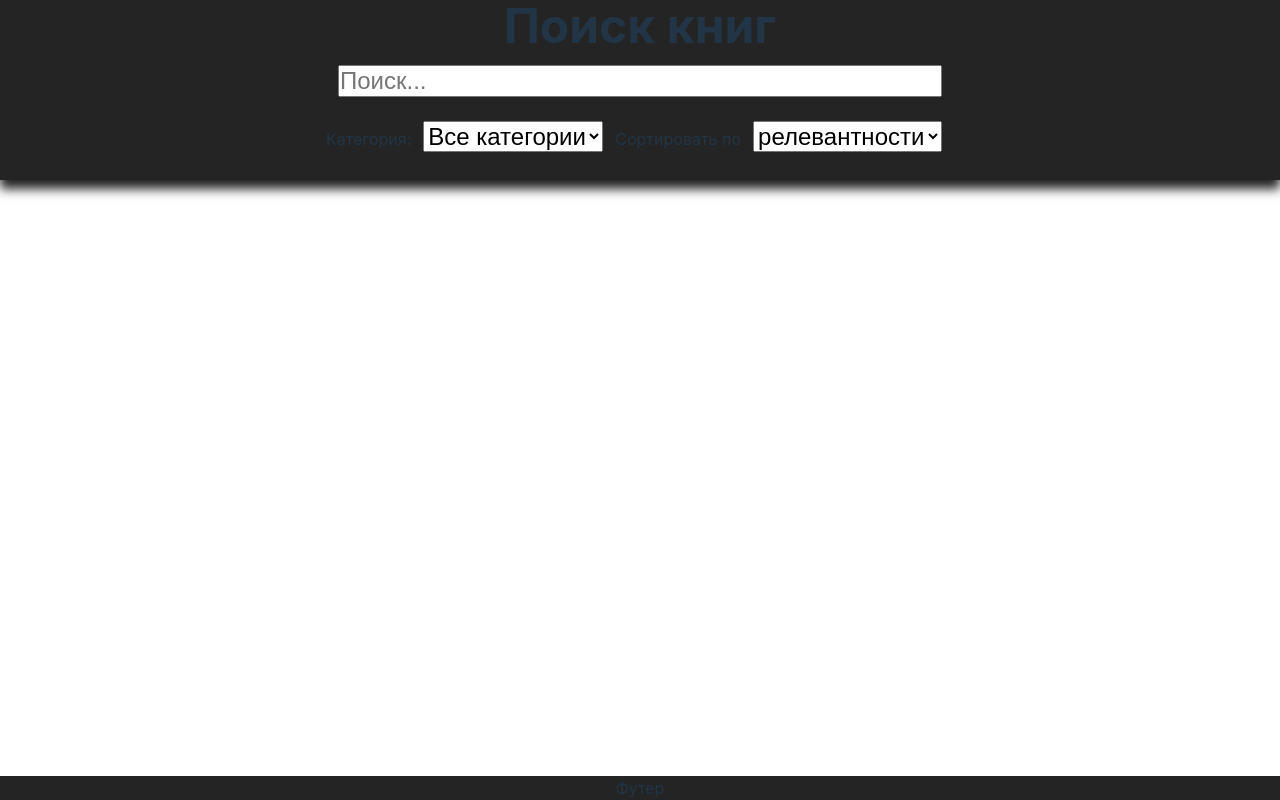
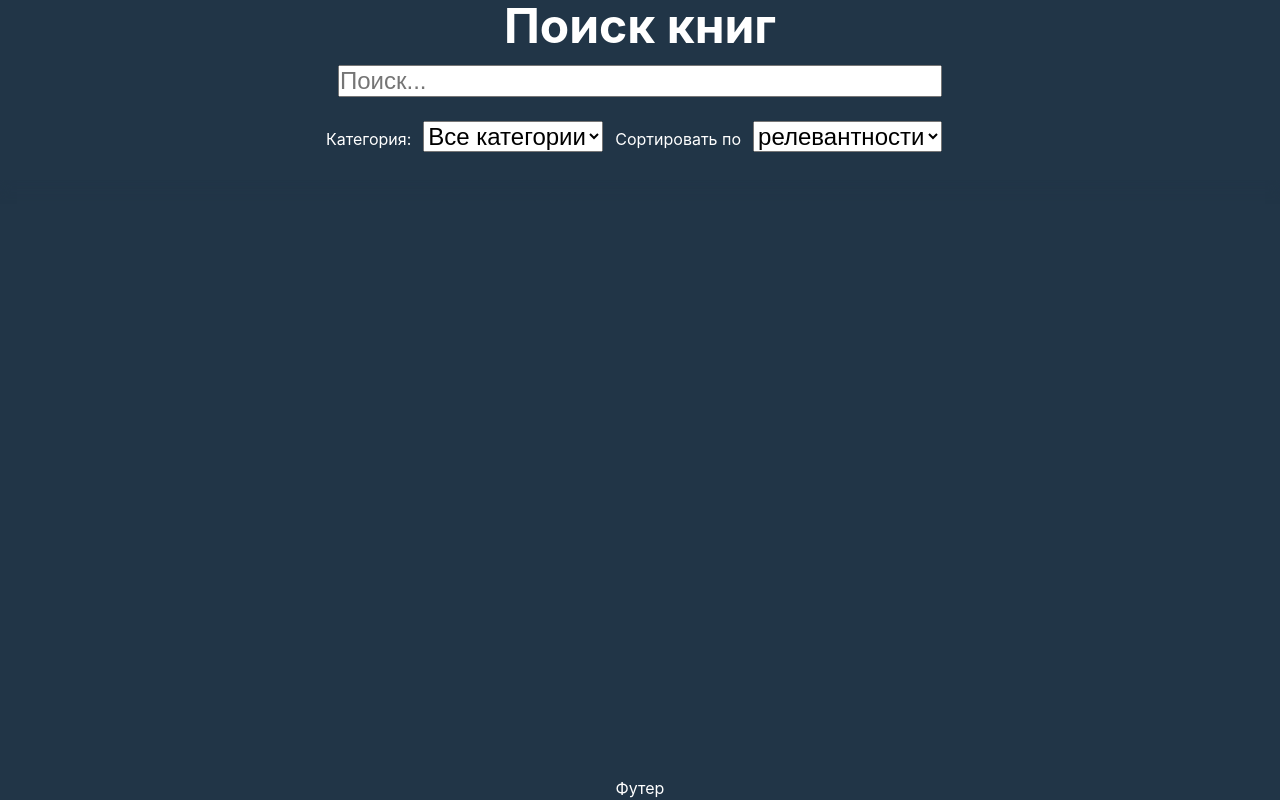
Before and after one commit to FaustLuck/fugr-ru, a React (Vite) app: page / in a window 1280 px wide. Built offline with nearby package versions, Linux system fonts and the light colour scheme.

Commit message:
style global

```diff
--- a/src/components/BookInfo/BookInfo.scss
+++ b/src/components/BookInfo/BookInfo.scss
@@ -40,11 +40,19 @@
 .detail {
   &__categories {
     font-style: italic;
-    color: #8b8b8b;
+    color: $secondaryTextLight;
+
+    @include darkMode {
+      color: $secondaryTextDark
+    }
   }
 
   &__authors {
     text-decoration: underline;
-    color: #8b8b8b;
+    color: $secondaryTextLight;
+
+    @include darkMode {
+      color: $secondaryTextDark
+    }
   }
 }
--- a/src/components/Footer/Footer.scss
+++ b/src/components/Footer/Footer.scss
@@ -2,5 +2,9 @@ footer {
   text-align: center;
   position: sticky;
   bottom: 0;
-  background-color: #242424;
+  background-color: $primaryLight;
+
+  @include darkMode {
+    background-color: $primaryDark;
+  }
 }
--- a/src/components/Header/Header.scss
+++ b/src/components/Header/Header.scss
@@ -5,9 +5,14 @@ header {
   align-items: center;
   position: sticky;
   top: 0;
-  background-color: #242424;
+  background-color: $primaryLight;
   padding-bottom: 1em;
-  box-shadow: 0 9px 10px 0 #242424;
+  box-shadow: 0 9px 10px 0 $primaryLight;
+
+  @include darkMode{
+    background-color: $primaryDark;
+    box-shadow: 0 9px 10px 0 $primaryDark;
+  }
 }
 
 form {
--- /dev/null
+++ b/src/styles/global.scss
@@ -0,0 +1,18 @@
+//light
+$primaryLight: #213547;
+$primaryTextLight: #ffffff;
+$secondaryTextLight:#ffffff;
+
+
+//dark
+$primaryDark: #242424;
+$primaryTextDark: #ffffff;
+$secondaryTextDark:#8b8b8b;
+
+//mixins
+
+@mixin darkMode {
+  @media(prefers-color-scheme: dark) {
+    @content;
+  }
+}
--- a/src/styles/index.scss
+++ b/src/styles/index.scss
@@ -1,3 +1,5 @@
+@import "global";
+
 * {
   margin: 0;
   padding: 0;
@@ -8,9 +10,8 @@
   line-height: 1.5;
   font-weight: 400;
 
-  color-scheme: light dark;
-  color: rgba(255, 255, 255, 0.87);
-  background-color: #242424;
+  color: $primaryTextLight;
+  background-color: $primaryLight;
 
   font-synthesis: none;
   text-rendering: optimizeLegibility;
@@ -18,9 +19,9 @@
   -moz-osx-font-smoothing: grayscale;
   -webkit-text-size-adjust: 100%;
 
-  @media (prefers-color-scheme: light) {
-    color: #213547;
-    background-color: #ffffff;
+  @media (prefers-color-scheme: dark) {
+    color: $primaryTextDark;
+    background-color: $primaryDark;
   }
 }
 
--- a/vite.config.js
+++ b/vite.config.js
@@ -8,6 +8,13 @@ export default defineConfig({
   server: {
     host: true,
     port: 8081,
+  },
+  css: {
+    preprocessorOptions: {
+      scss: {
+        additionalData: `@import "@scss/global.scss";`
+      }
+    }
   },
   resolve: {
     alias: [
@@ -30,6 +37,10 @@ export default defineConfig({
       {
         find: "@p",
         replacement: fileURLToPath(new URL("./src/pages", import.meta.url))
+      },
+      {
+        find:'@scss',
+        replacement: fileURLToPath(new URL("./src/styles", import.meta.url))
       }
     ]
   }
```
Also changed, not shown: src/styles/vars.scss (deleted).
